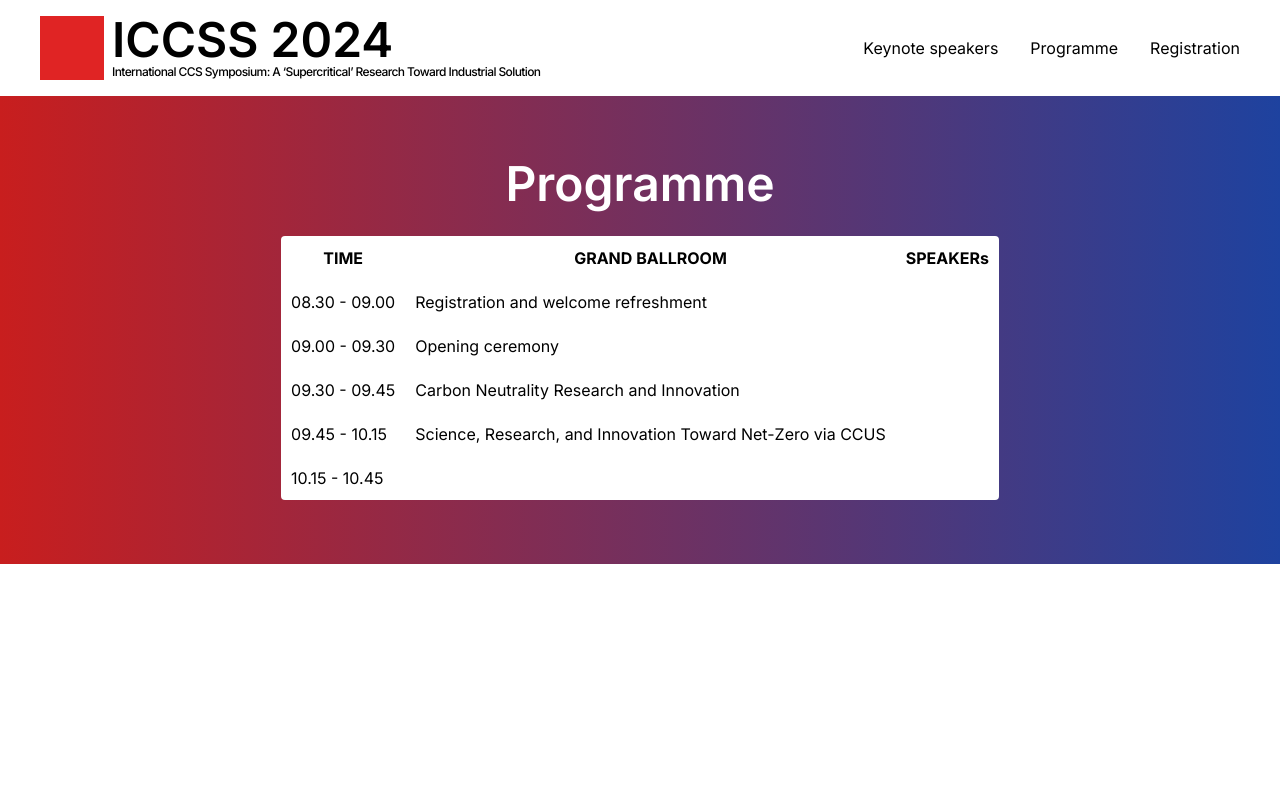
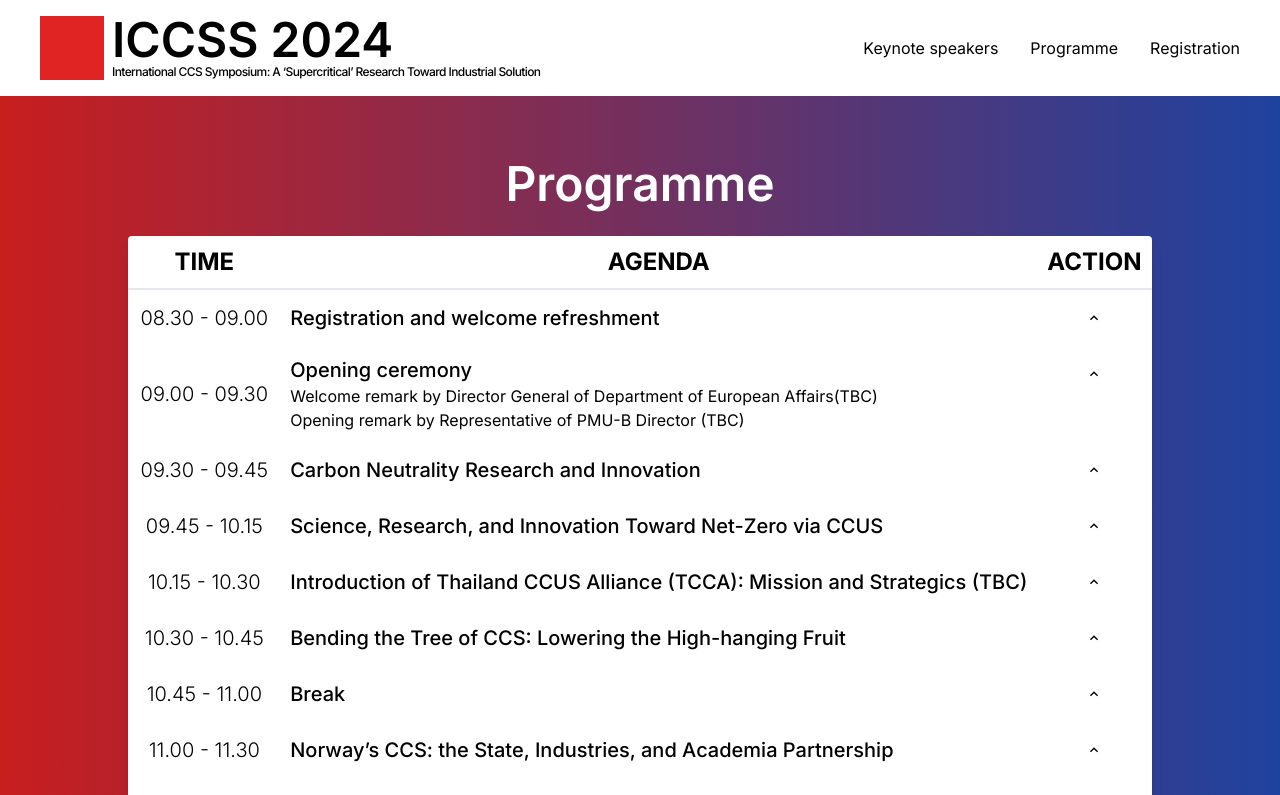
Before and after one commit to thunyoubun/ccs-registration, a Next.js app: page /programme in a window 1280 px wide. Shown: the top 795 px of the page. Built offline with nearby package versions, Linux system fonts and the light colour scheme.

Commit message:
add footer and replace data

```diff
--- a/src/app/programme/page.tsx
+++ b/src/app/programme/page.tsx
@@ -1,4 +1,7 @@
+'use client'
+import Footer from "../Components/Footer"
 import Navbar from "../Components/Navbar"
+import TableProgramme from "../Components/TableProgramme"
 
 function ProgrammePage() {
     return (
@@ -8,41 +11,10 @@ function ProgrammePage() {
                 <div className="mt-24 p-16 bg-gradient-to-r from-red-700 to-blue-800 flex justify-center ">
                     <div className="grid grid-cols-1 gap-7">
                         <h2 className="text-white text-5xl font-semibold text-center">Programme</h2>
-                        <div className="bg-white grid-cols-full rounded">
-                            <table className="table-auto">
-                                <thead>
-                                    <tr>
-                                        <th>TIME</th>
-                                        <th>GRAND BALLROOM</th>
-                                        <th>SPEAKERs</th>
-                                    </tr>
-                                </thead>
-                                <tbody>
-                                    <tr>
-                                        <td>08.30 - 09.00</td>
-                                        <td>Registration and welcome refreshment</td>
-                                    </tr>
-                                    <tr>
-                                        <td>09.00 - 09.30</td>
-                                        <td>Opening ceremony</td>
-                                    </tr>
-                                    <tr>
-                                        <td>09.30 - 09.45</td>
-                                        <td>Carbon Neutrality Research and Innovation</td>
-                                    </tr>
-                                    <tr>
-                                        <td>09.45 - 10.15</td>
-                                        <td>Science, Research, and Innovation Toward Net-Zero via CCUS</td>
-                                    </tr>
-                                    <tr>
-                                        <td>10.15 - 10.45</td>
-                                    </tr>
-                                </tbody>
-                            </table>
-                        </div>
+                        <TableProgramme />
                     </div>
-
                 </div>
+                <Footer />
             </div>
         </header>
     )
```
